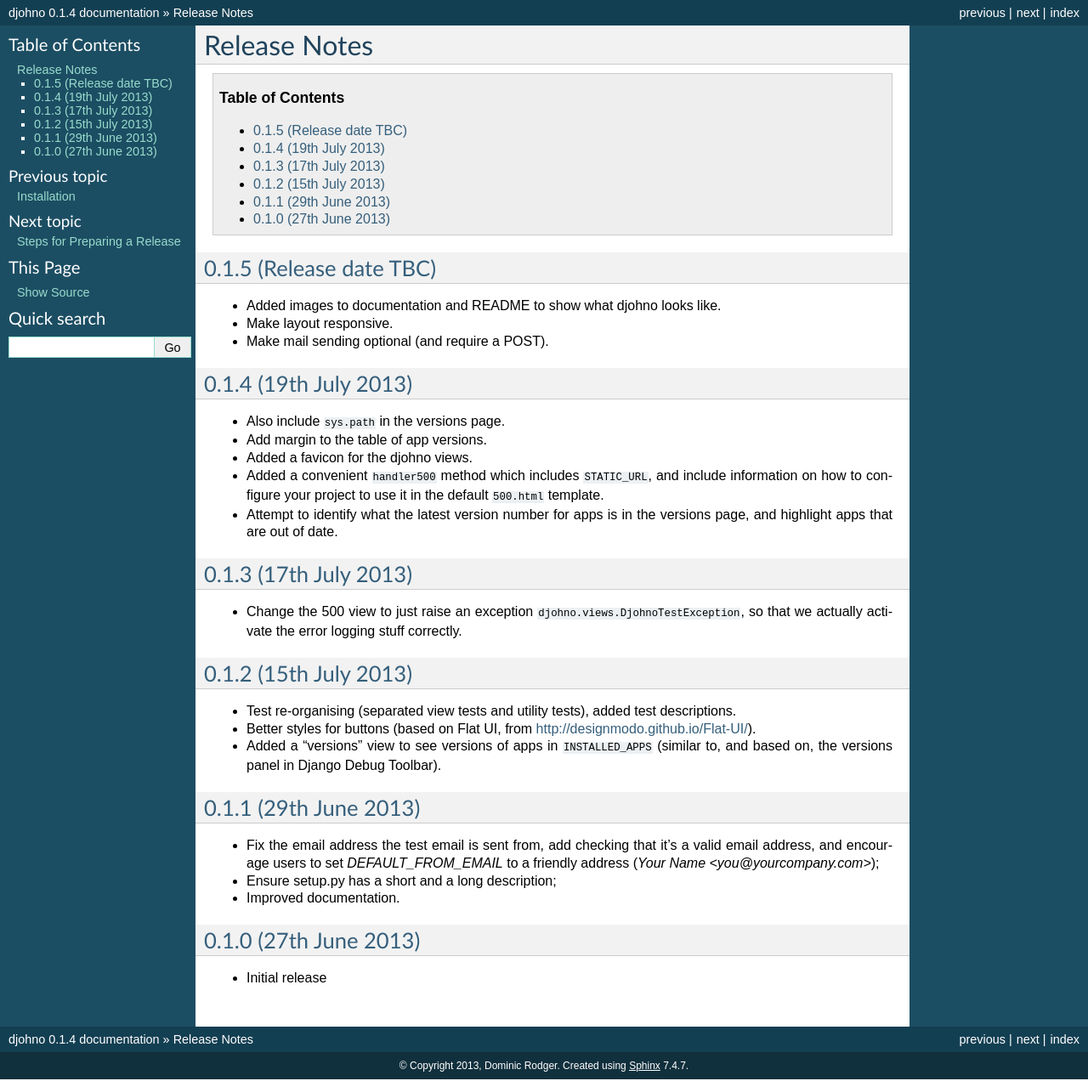
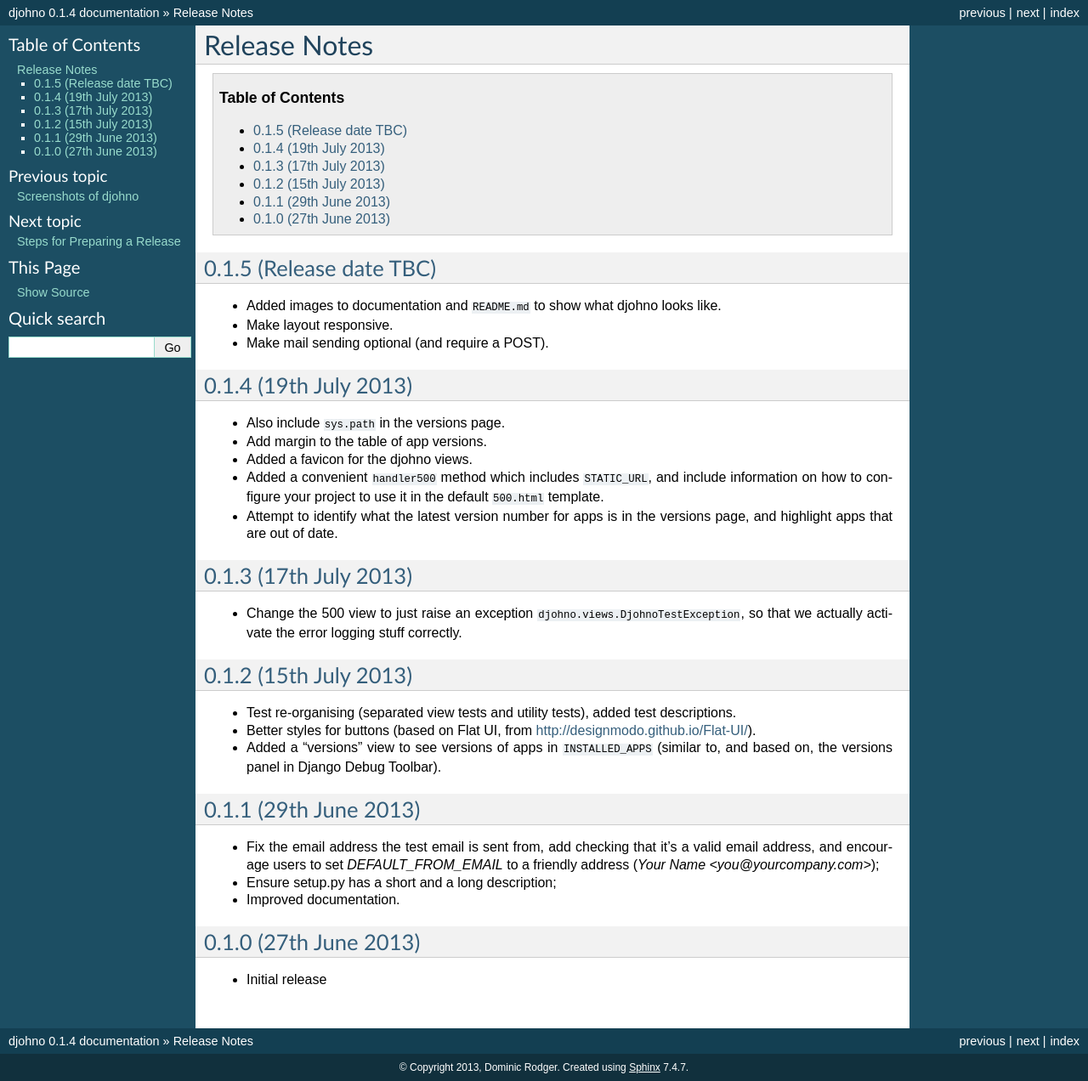
Before and after one commit to dominicrodger/djohno, a Sphinx documentation site: the page built from docs/release_notes.rst, in a window 1280 px wide. Shown: the whole page at 85% size. Built offline with Sphinx 7.4.7, drawn with Linux system fonts in a browser that asks for light colours.

Commit message:
Adding screenshots to the documentation

```diff
--- a/docs/conf.py
+++ b/docs/conf.py
@@ -120,7 +120,7 @@
 # Add any paths that contain custom static files (such as style sheets) here,
 # relative to this directory. They are copied after the builtin static files,
 # so a file named "default.css" will overwrite the builtin "default.css".
-#html_static_path = ['_static']
+html_static_path = ['_static']
 
 # If not '', a 'Last updated on:' timestamp is inserted at every page bottom,
 # using the given strftime format.
--- a/docs/index.rst
+++ b/docs/index.rst
@@ -19,5 +19,6 @@
    :maxdepth: 2
 
    installation
+   screenshots
    release_notes
    preparing_a_release
--- a/docs/release_notes.rst
+++ b/docs/release_notes.rst
@@ -7,8 +7,8 @@
 0.1.5 (Release date TBC)
 ========================
 
-* Added images to documentation and README to show what djohno looks
-  like.
+* Added images to documentation and ``README.md`` to show what djohno
+  looks like.
 * Make layout responsive.
 * Make mail sending optional (and require a POST).
 
```
Also changed, not shown: docs/screenshots.rst (added, +34 -0 lines), docs/_static/djohno.png (added), docs/_static/djohno500.png (added), docs/_static/djohnomail.png (added).
